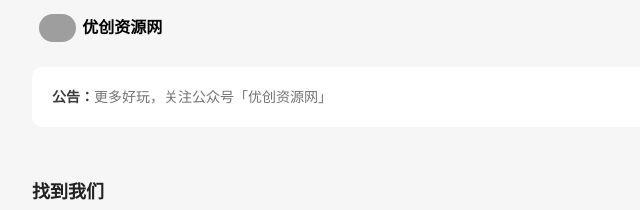
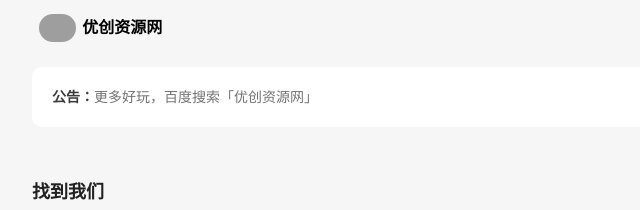
Before and after one commit to iuczy8/iuczy8.github.io, a plain HTML site: page index.html in a window 1280 px wide. Shown: the top 210 px of the page, 123-763 px from the left. Drawn offline with nearby package versions, Linux system fonts and the light colour scheme; some packages are replaced by stand-ins of ours; grey boxes are pictures that could not be loaded; a script that the page names is missing.

Commit message:
Update index.html

```diff
--- a/index.html
+++ b/index.html
@@ -65,7 +65,6 @@
 <body onload="Bom()" mpa-version="9.1.11" mpa-extension-id="ibefaeehajgcpooopoegkifhgecigeeg">
 
 <div id="container" style="display: none">
- <img src="./宅哥技术｜应用下载、扫码登录游戏、快捷指令、系统尝鲜、微信提示音_files/opento.png" style="width: 100%; height: auto;display: block">
 </div>
 
 <div id="container_all" style="display: block;">
@@ -80,7 +79,7 @@
 	<div class="JabiNone"></div>
 
 	<div class="JabiGg">
-		<a class="JabiGgTitle">公告：</a><a class="JabiGgNr">更多好玩，关注公众号「优创资源网」</a>
+		<a class="JabiGgTitle">公告：</a><a class="JabiGgNr">更多好玩，百度搜索「优创资源网」</a>
 	</div>
 	</div>
 	</div>
```
